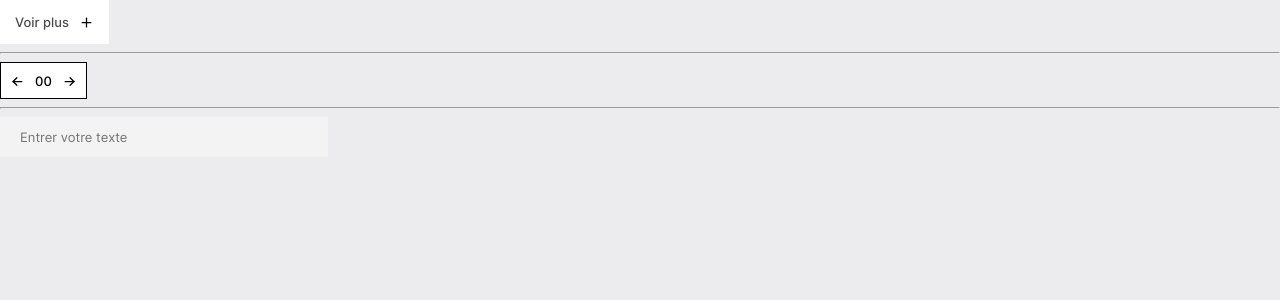
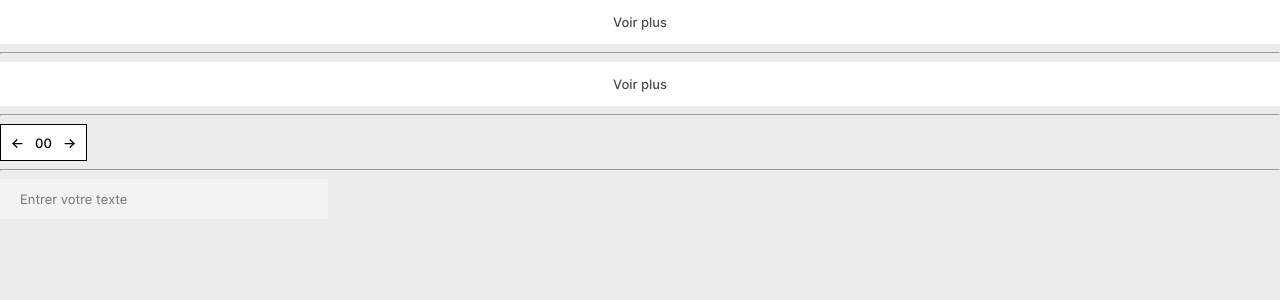
Before and after one commit to aveo-git/gratiot-piliere, a React (Create React App) app in the folder client/: page / in a window 1280 px wide. Shown: the top 300 px of the page. Built offline with nearby package versions, Linux system fonts and the light colour scheme.

Commit message:
Add: modal signin

```diff
--- a/client/src/App/App.js
+++ b/client/src/App/App.js
@@ -3,7 +3,7 @@ import Button from '../components/Button'
 import ButtonOrderCount from '../components/ButtonOrderCount'
 import Input from '../components/Input'
 import { padWithLeadingZeros } from '../components/utils'
-import Login from '../containers/Login'
+import Signin from '../containers/Signin'
 
 const App = () => {
 
@@ -19,18 +19,25 @@ const App = () => {
     setCount(count + 1)
   }
 
-  const _openModal = () => {
+  const _openModalLogin = () => {
+    setOpen(true)
+  }
+
+  const _openModalSignin = () => {
     setOpen(true)
   }
 
   return (
     <div>
-      <Button onClick={_openModal}/>
+      <Button onClick={_openModalLogin}/>
+      <hr />
+      <Button onClick={_openModalSignin}/>
       <hr />
       <ButtonOrderCount text={padWithLeadingZeros(count)} variant='primary' handleMinus={_handleMinus} handlePlus={_handlePlus} />
       <hr />
       <Input/>
-      <Login open={open} setOpen={setOpen} />
+      {/* <Login open={open} setOpen={setOpen} /> */}
+      <Signin open={open} setOpen={setOpen} />
     </div>
   )
 }
--- a/client/src/components/Button.js
+++ b/client/src/components/Button.js
@@ -1,14 +1,13 @@
 import React from 'react'
 import classeNames from 'classnames'
 import { createUseStyles } from 'react-jss'
-import { IconPlus } from '@tabler/icons-react'
 
 const useStyles = createUseStyles(theme => ({
 	root: {
 		fontFamily: 'Inter-Medium',
         fontSize: 13,
         padding: '0px 15px',
-        width: 'fit-content',
+        justifyContent: 'center',
         cursor: 'pointer',
         height: ({size}) => size === 'medium' ? 44 : 35,
         display: 'flex',
@@ -47,8 +46,9 @@ const useStyles = createUseStyles(theme => ({
 }));
 
 const Button = props => {
-    const { textLabel = 'Voir plus', variant = 'default', size = 'medium', icon = <IconPlus/>, defaultIconPosition = true, onClick } = props;
+    const { textLabel = 'Voir plus', variant = 'default', size = 'medium', icon, defaultIconPosition = true, onClick, styles } = props;
     const classes = useStyles({icon, variant, size, defaultIconPosition})
+
     let classForVariant;
     switch(variant) {
         case 'default':
@@ -62,7 +62,7 @@ const Button = props => {
     }
 
   return (
-    <div className={classeNames(classes.root, classForVariant, classes.defaulticonPosition)} onClick={onClick}>
+    <div className={classeNames(styles?.container, classes.root, classForVariant, classes.defaulticonPosition)} onClick={onClick}>
       <span className={classes.textLabel}>{textLabel}</span>
       <span className={classes.icon}>{icon}</span>
     </div>
--- a/client/src/components/Modal.js
+++ b/client/src/components/Modal.js
@@ -15,6 +15,10 @@ const useStyles = createUseStyles(theme => ({
     },
     root: {
         backgroundColor: 'transparent',
+        overflow: 'scroll',
+        '&::-webkit-scrollbar': {
+            width: 0
+        }
 	},
     content: {
 		fontFamily: 'Inter-Medium',
--- /dev/null
+++ b/client/src/containers/Signin.js
@@ -0,0 +1,38 @@
+import React from 'react'
+import { createUseStyles } from 'react-jss';
+import Button from '../components/Button';
+import Input from '../components/Input'
+import ModalComp from '../components/Modal'
+
+const useStyles = createUseStyles(theme => ({
+	container: {
+		width: 298,
+        marginTop: 22
+	},
+}));
+
+const Signin = props => {
+    const { open, setOpen } = props;
+    const classes = useStyles()
+
+    const _closeModal = () => {
+        setOpen && setOpen(false)
+    }
+
+    return (
+        <ModalComp open={open} closeModal={_closeModal} title="S'inscrire" closeOnOverlay>
+            <Input label="Nom"/>
+            <Input label="Prénom"/>
+            <Input label="Adresse électronique"/>
+            <Input label="Téléphone"/>
+            <Input label="Adresse"/>
+            <Input label="Mot de passe"/>
+            <Input label="Confirmation"/>
+            Content here
+            <Button variant='primary' textLabel="S'inscrire" styles={{container: classes.container}}/>
+            <Button variant='primary' textLabel="J'ai déjà un compte" styles={{container: classes.container}}/>
+        </ModalComp>
+    )
+}
+
+export default Signin
```
